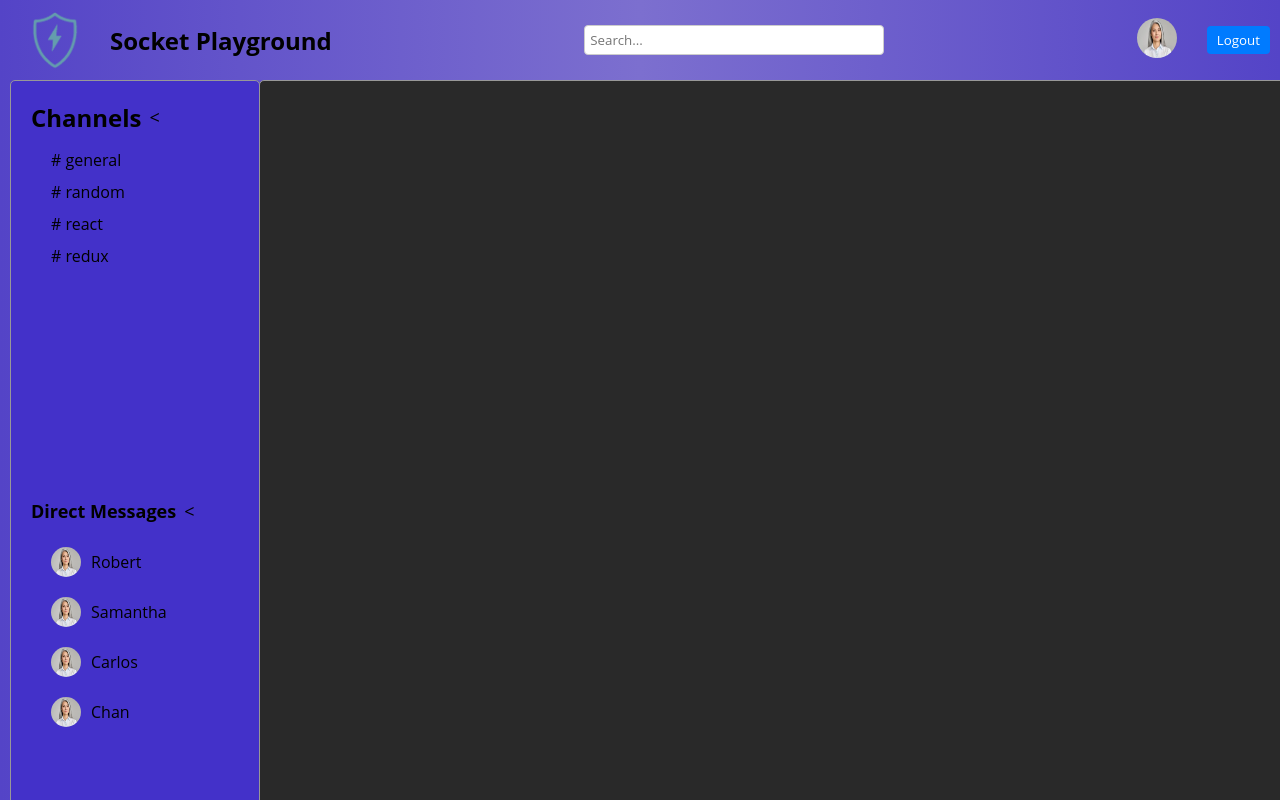
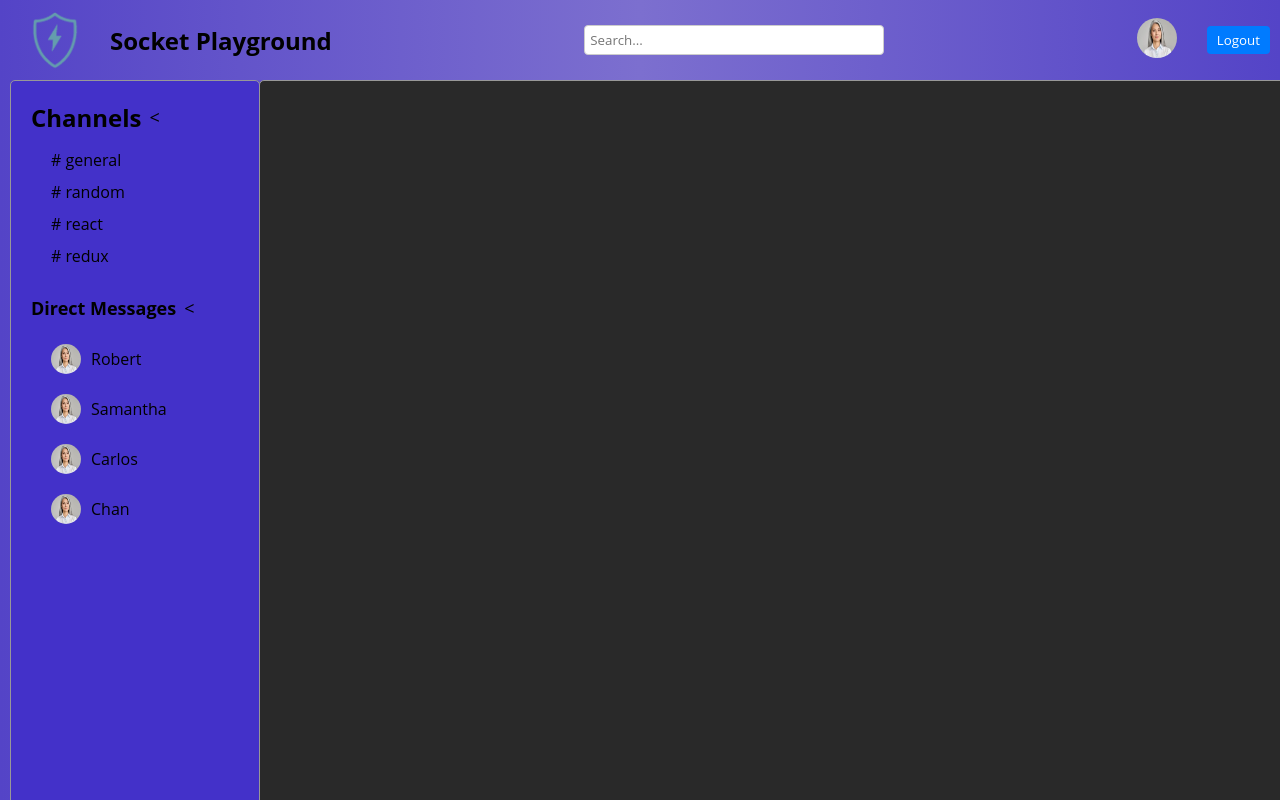
Before and after one commit to bobbygrdn/socket-playground, a React app in the folder client/: page / in a window 1280 px wide. Built offline with nearby package versions, Linux system fonts and the light colour scheme.

Commit message:
Removes flex properties to allow the container to fit content

```diff
--- a/client/src/containers/channels/Channels.css
+++ b/client/src/containers/channels/Channels.css
@@ -1,6 +1,3 @@
 #channels {
-    flex: 1 1 50%;
-    /* Flex-grow, flex-shrink, and flex-basis */
     padding: 10px;
-    overflow-y: hidden;
 }
--- a/client/src/containers/directMessages/DirectMessages.css
+++ b/client/src/containers/directMessages/DirectMessages.css
@@ -1,6 +1,3 @@
 #direct-messages {
-    flex: 1 1 50%;
-    /* Flex-grow, flex-shrink, and flex-basis */
     padding: 10px;
-    overflow-y: hidden;
 }
```
